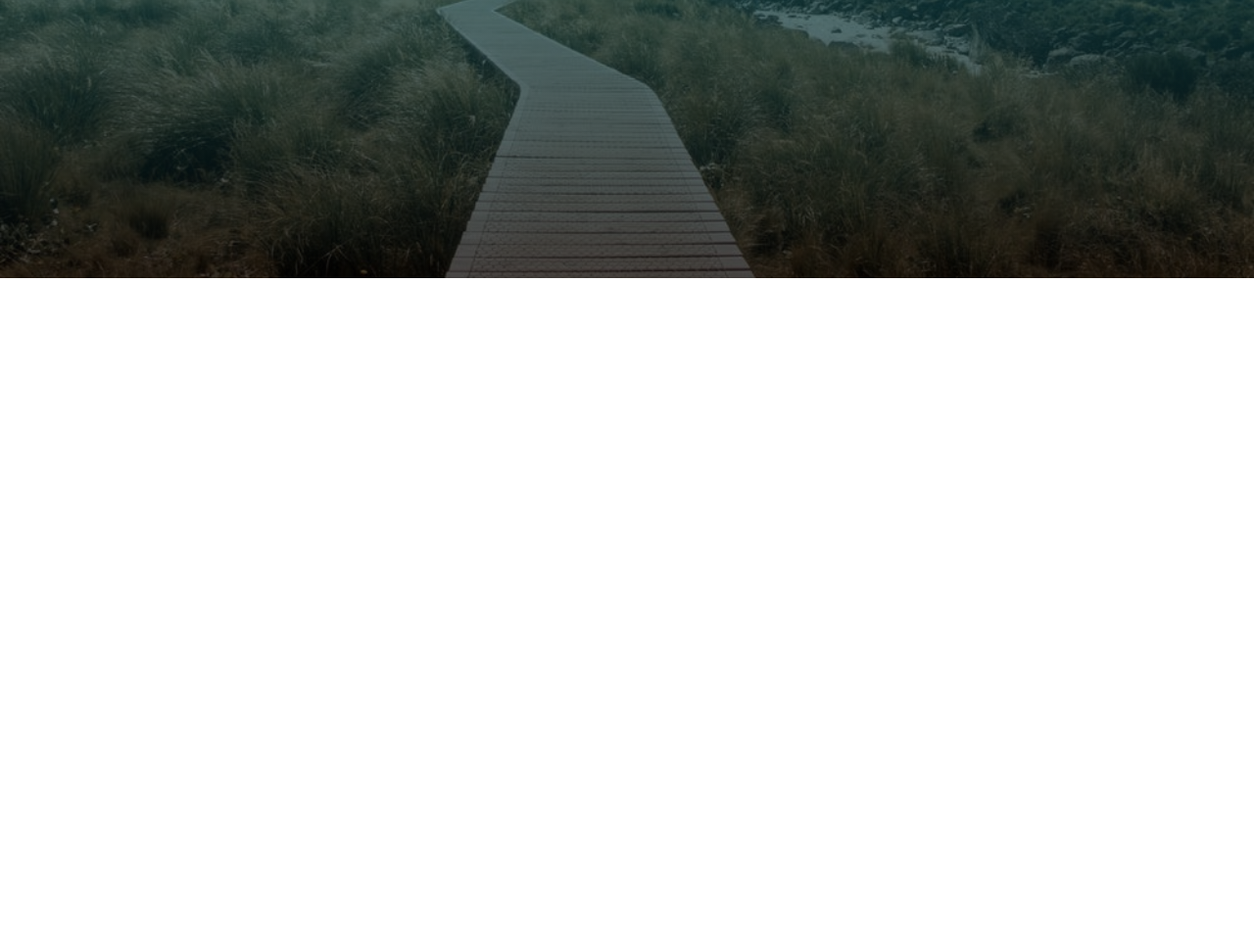
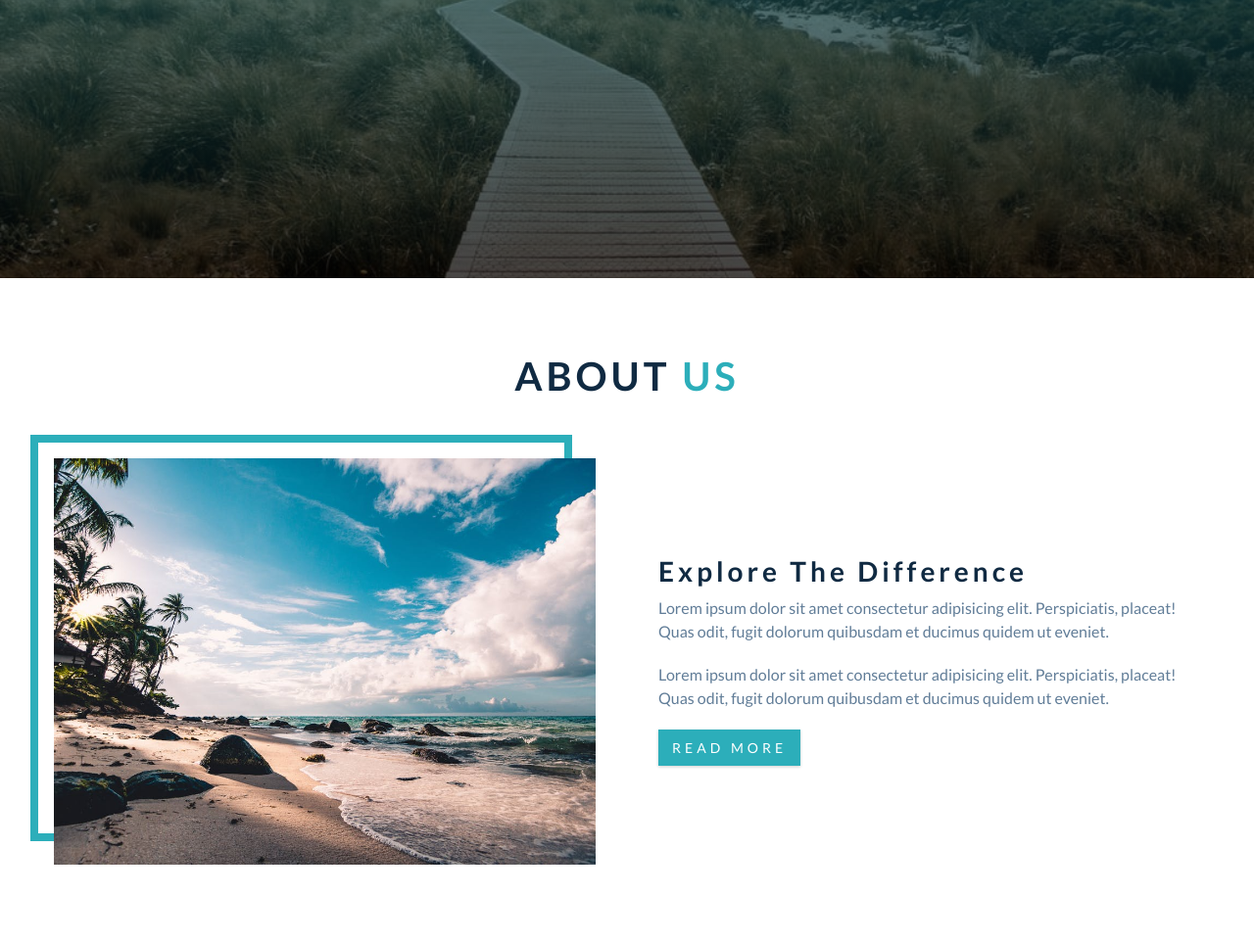
Before and after one commit to kwabena95/backroads-tour, a plain HTML site: page index.html in a window 1280 px wide. Shown: the part 516-1479 px from the top of the page at 98% size. Before the commit the page ends 800 px from the top, so only its background shows below. Drawn offline with Linux system fonts and the light colour scheme.

Commit message:
added about html and css styles

```diff
--- a/css/styles.css
+++ b/css/styles.css
@@ -146,7 +146,29 @@ p {
   color: var(--clr-primary-1);
   background: var(--clr-primary-8);
 }
-
+.section{
+  padding: 5rem 0;
+}
+.section-title{
+  text-align: center;
+  margin-bottom: 4rem;
+}
+.section-title h2{
+  text-transform: uppercase;
+}
+.section-title span{
+  color: var(--clr-primary-5);
+}
+.section-center{
+  width: 90vw;
+  margin: 0 auto;
+  max-width: 1170px;
+}
+@media screen and (min-width:992px){
+  .section-center{
+    width: 95vw;
+  }
+}
 /*
 ===============
 Navbar
@@ -210,6 +232,40 @@ About
 /* title add to globals */
 /* section center add to globals */
 
+.about-img, .about-info{
+  margin-bottom: 2rem;
+}
+@media screen and (min-width:992px){
+  .about-center{
+    display: flex;
+    justify-content: space-between;
+    flex-wrap: wrap;
+  }
+  .about-img, .about-info{
+    flex: 0 0 calc(50% - 2rem);
+    margin-bottom: 0;
+    align-self: center;
+  }
+}
+@media screen and (min-width:1170px){
+  .about-img::before{
+    content: '';
+    position: absolute;
+    width: 100%;
+    height: 100%;
+    border: 0.5rem solid var(--clr-primary-5);
+    box-sizing: border-box;
+    top: -1.5rem;
+    left: -1.5rem;
+    /* z-index: -1; */
+  }
+  .about-img{
+    position: relative;
+  }
+  .about-photo{
+    position: relative;
+  }
+}
 /*
 ===============
 Services
--- a/index.html
+++ b/index.html
@@ -30,6 +30,30 @@
   <!-- end of header  -->
 
   <!-- about section -->
+  <section class="section" id="about">
+    <!-- title -->
+    <div class="section-title">
+      <h2>about <span>us</span></h2>
+    </div>
+    <!-- end of title -->
+    <div class="section-center about-center">
+      <!-- about img wrapper -->
+      <article class="about-img">
+        <img src="./images/about.jpeg" alt="awesome beach" class="about-photo">
+      </article>
+      <!-- about info -->
+      <article class="about-info">
+        <h3>explore the difference</h3>
+        <p>Lorem ipsum dolor sit amet consectetur adipisicing elit. Perspiciatis, placeat! Quas odit, fugit dolorum
+          quibusdam et
+          ducimus quidem ut eveniet.</p>
+        <p>Lorem ipsum dolor sit amet consectetur adipisicing elit. Perspiciatis, placeat! Quas odit, fugit dolorum
+          quibusdam et
+          ducimus quidem ut eveniet.</p>
+        <a href="#" class="btn">read more</a>
+      </article>
+    </div>
+  </section>
   <!-- end of about section -->
 
   <!-- services -->
```
